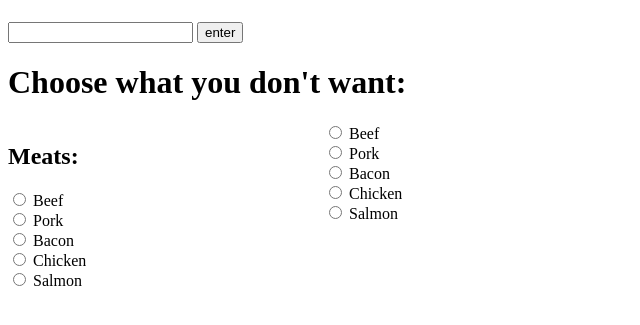
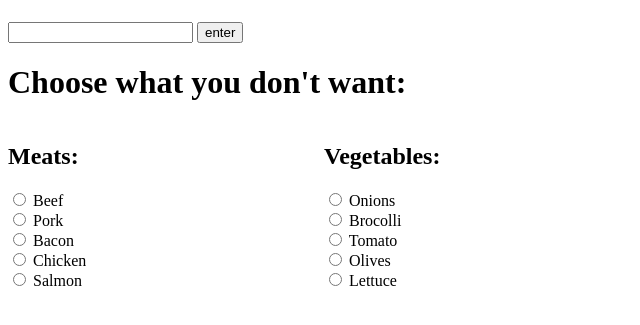
Before and after one commit to qarnac/Jinjaz-Krew, a Python web app: template templates/homepage.html in a window 1280 px wide. Shown: the part 58-383 px from the top of the page, without its empty margins (0-640 px from the left). Run offline with Jinja, Linux system fonts and the light colour scheme; the template is opened without the code that fills it, so the values that code supplies are empty.

Commit message:
added vegetable radio buttons

```diff
--- a/templates/homepage.html
+++ b/templates/homepage.html
@@ -32,17 +32,19 @@
           <input type="radio" id="salmon" name="meats"/>
           <label for="beef">Salmon</label> <br>
       </div>
+
       <div id="Veggies">
-        <input type="radio" id="beef" name="meats"/>
-        <label for="beef">Beef</label> <br>
-        <input type="radio" id="pork" name="meats"/>
-        <label for="beef">Pork</label> <br>
-        <input type="radio" id="bacon" name="meats"/>
-        <label for="beef">Bacon</label> <br>
-        <input type="radio" id="chicken" name="meats"/>
-        <label for="beef">Chicken</label> <br>
-        <input type="radio" id="salmon" name="meats"/>
-        <label for="beef">Salmon</label> <br>
+        <h2>Vegetables:</h2>
+        <input type="radio" id="onions" name="veggies"/>
+        <label for="onions">Onions</label> <br>
+        <input type="radio" id="broccoli" name="veggies"/>
+        <label for="broccoli">Brocolli</label> <br>
+        <input type="radio" id="tomato" name="veggies"/>
+        <label for="tomato">Tomato</label> <br>
+        <input type="radio" id="olives" name="veggies"/>
+        <label for="olives">Olives</label> <br>
+        <input type="radio" id="lettuce" name="veggies"/>
+        <label for="lettuce">Lettuce</label> <br>
       </div>
 
     </div>
```
